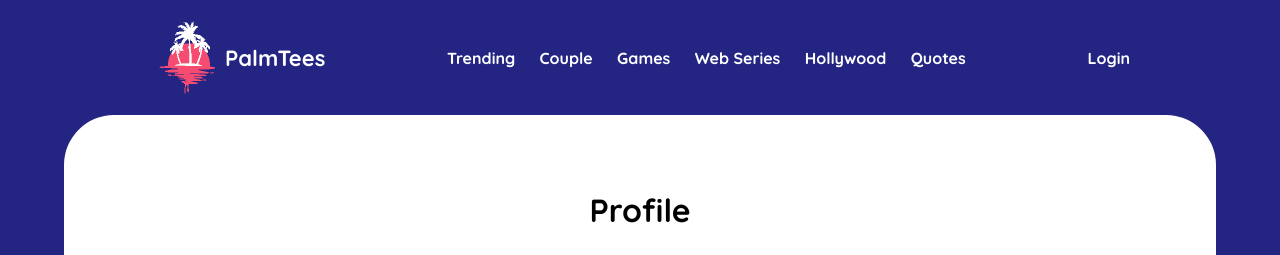
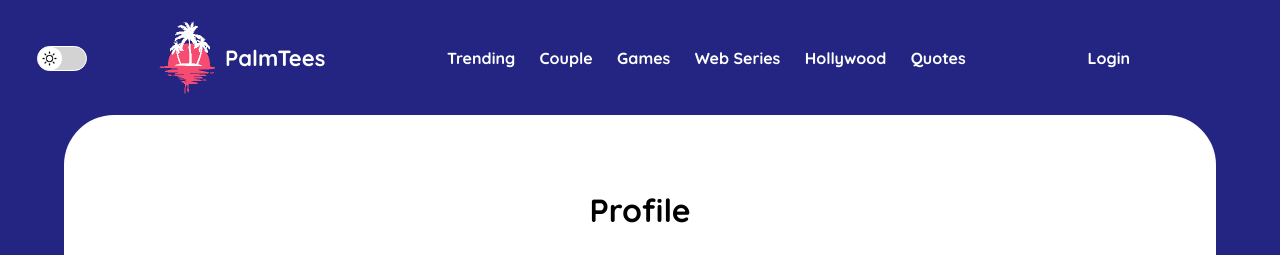
Before and after one commit to salmannotkhan/Palm_Tees, a Django app: page /user/ in a window 1280 px wide. Shown: the top 255 px of the page. Run offline with Django 3.2, Linux system fonts and the light colour scheme; some libraries are stand-ins or nearby versions.

Commit message:
Introducing Dark Mode

```diff
--- a/asset/css/main.css
+++ b/asset/css/main.css
@@ -145,6 +166,50 @@ nav .navbar-links .dropdown:hover {
   background-color: #F64C72;
 }
 
+nav .navbar-links .switch {
+  position: absolute;
+  top: 8px;
+  right: 165%;
+  display: -webkit-box;
+  display: -ms-flexbox;
+  display: flex;
+  height: 25px;
+  width: 50px;
+  background-color: lightgray;
+  border-radius: 20px;
+  border: 1px solid white;
+}
+
+nav .navbar-links .switch .block {
+  position: relative;
+  margin-left: 0;
+  background: white;
+  border-radius: 20px;
+  height: 23px;
+  width: 24px;
+  -webkit-transition: margin-left 0.3s ease;
+  transition: margin-left 0.3s ease;
+}
+
+nav .navbar-links .switch .block img {
+  margin: 3px;
+  position: absolute;
+  height: 17px;
+  width: 17px;
+}
+
+nav .navbar-links .switch .block img.hide {
+  display: none;
+}
+
+nav .navbar-links .switch.activated {
+  background-color: darkblue;
+}
+
+nav .navbar-links .switch.activated .block {
+  margin-left: 25px;
+}
+
 nav:focus input {
   background-color: blue;
 }
--- a/asset/css/main.scss
+++ b/asset/css/main.scss
@@ -15,6 +15,22 @@ body {
     background-color: $background;
 }
 
+body.dark {
+    background-color: $dark-background;
+    nav {
+        background-color: $dark-background;
+    }
+    .content {
+        background-color: $dark-content;
+        * {
+            color: white;
+        }
+    }
+    i {
+        filter: invert(1);
+    }
+}
+
 a {
     text-decoration: none;
 }
@@ -29,7 +45,7 @@ a {
     align-items: center;
     justify-content: center;
     font-size: 18px;
-    background-color: white;
+    background-color: $content;
     border-radius: 50px;
     margin: 0px 5%;
     padding: 50px;
@@ -104,6 +120,41 @@ nav {
             &:hover {
                 border-radius: 50px;
                 background-color: $secondary;
+            }
+        }
+        .switch {
+            position: absolute;
+            top: 8px;
+            right: 165%;
+            display: flex;
+            height: 25px;
+            width: 50px;
+            background-color: lightgray;
+            border-radius: 20px;
+            border: 1px solid white;
+            .block {
+                position: relative;
+                margin-left: 0;
+                background: white;
+                border-radius: 20px;
+                height: 23px;
+                width: 24px;
+                transition: margin-left 0.3s ease;
+                img {
+                    margin: 3px;
+                    position: absolute;
+                    height: 17px;
+                    width: 17px;
+                    &.hide {
+                        display: none;
+                    }
+                }
+            }
+            &.activated {
+                background-color: darkblue;
+                .block {
+                    margin-left: 25px;
+                }
             }
         }
     }
@@ -198,6 +249,15 @@ $breakpoint-tablet: 768px;
     * {
         font-size: 15px;
     }
+    body.dark {
+        nav {
+            background-color: $dark-background;
+            .navbar-links {
+                background-color: $dark-background;
+                color: white;
+            }
+        }
+    }
     .content {
         padding: 50px 10px;
     }
@@ -231,6 +291,10 @@ $breakpoint-tablet: 768px;
             background-color: $background;
             flex-direction: column;
             width: 100%;
+            .switch {
+                top: 7px;
+                right: 10px;
+            }
         }
         #search {
             bottom: -15%;
--- a/asset/js/mobileNavigation.js
+++ b/asset/js/mobileNavigation.js
@@ -1,5 +1,7 @@
 const navBtn = document.querySelector('.navbtn')
 const navbar = document.querySelector('nav')
+const darkMode = document.querySelector('.switch')
+const body = document.querySelector('body')
 navBtn.addEventListener('click', ()=>{
     margin = window.getComputedStyle(navbar).marginTop
     if (margin === '-240px') {
@@ -11,3 +13,16 @@ navBtn.addEventListener('click', ()=>{
         navBtn.classList.remove('close')
     }
 })
+function nightMode(){
+    status = document.querySelector('body').classList.toggle('dark')
+    darkMode.classList.toggle('activated')
+    darkMode.children[0].children[0].classList.toggle('hide')
+    darkMode.children[0].children[1].classList.toggle('hide')
+    return status
+}
+darkMode.addEventListener('click', () => {
+    localStorage.setItem('darkmode', nightMode())
+})
+if (localStorage.darkmode == 'true'){
+    nightMode()
+}
--- a/templates/base.html
+++ b/templates/base.html
@@ -29,6 +29,12 @@
 			PalmTees
 		</a>
 		<div class="navbar-links">
+				<div class="switch">
+					<div class="block">
+						<img src="{% static 'images/sun-icon.webp' %}" alt="">
+						<img class="hide" src="{% static 'images/moon-icon.webp' %}" alt="">
+					</div>
+				</div>
 			<a href="#">Trending</a>
 			<a href="#">Couple</a>
 			<a href="#">Games</a>
```
Also changed, not shown: other parts of asset/css/main.css (+33 -1 lines), asset/images/moon-icon.webp (added), asset/images/sun-icon.webp (added), 1 other file.
